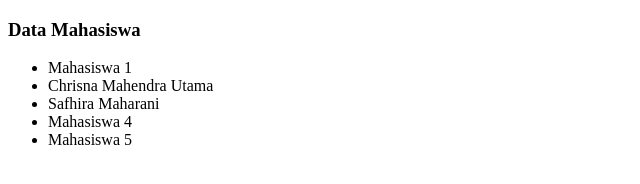
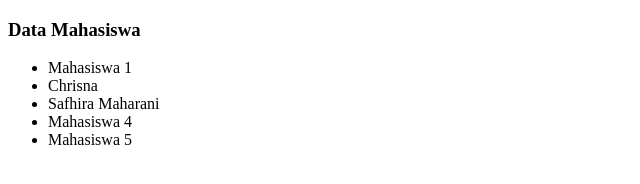
Before and after one commit to chrisna28/wpu-test-repo, a plain HTML site: page mahasiswa.html in a window 1280 px wide. Shown: the whole page, without its empty margins (0-640 px from the left). Drawn offline with Linux system fonts and the light colour scheme.

Commit message:
ganti nama mahasiswa

```diff
--- a/mahasiswa.html
+++ b/mahasiswa.html
@@ -10,7 +10,7 @@
     <h3>Data Mahasiswa</h3>
     <ul>
         <li>Mahasiswa 1</li>
-        <li>Chrisna Mahendra Utama</li>
+        <li>Chrisna</li>
         <li>Safhira Maharani</li>
         <li>Mahasiswa 4</li>
         <li>Mahasiswa 5</li>
```
